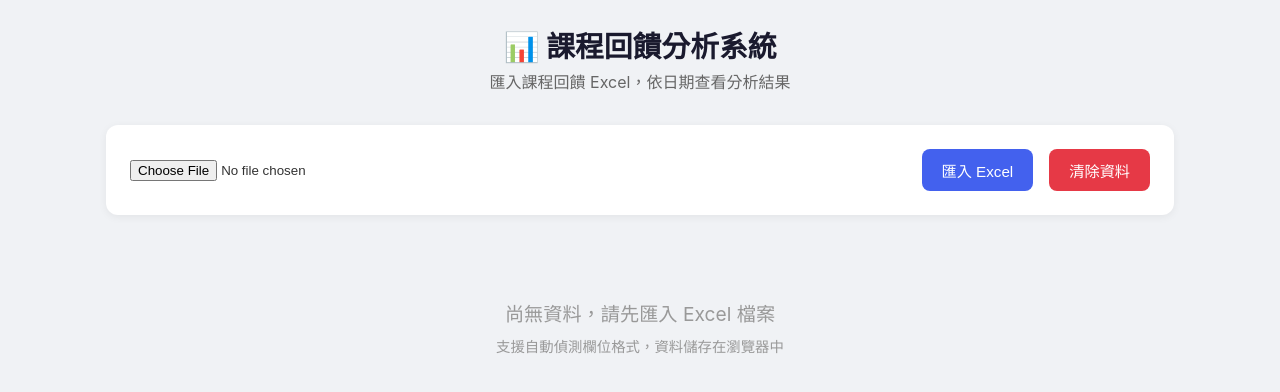
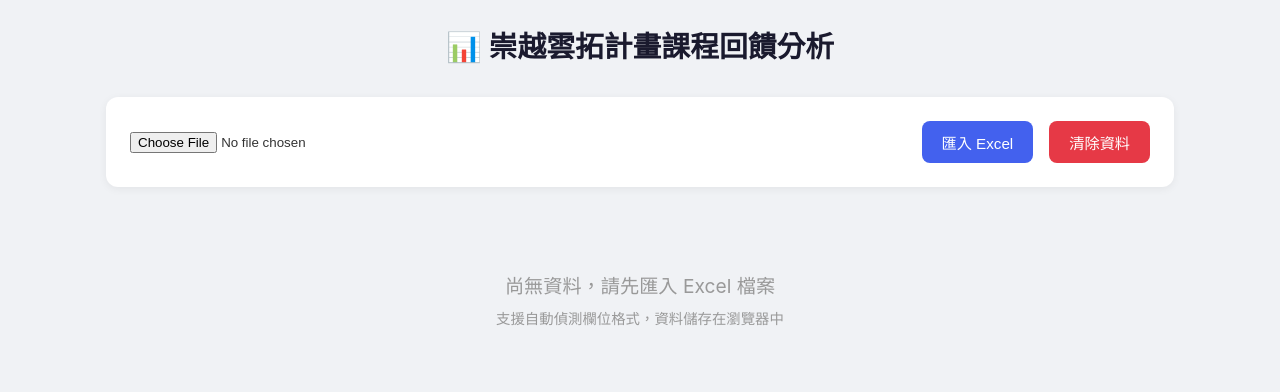
Before and after one commit to queena-chen-qq/TSC-Feedback-Analysis-Website, a React (Vite) app in the folder client/: page / in a window 1280 px wide. Shown: the top 392 px of the page. Built offline with nearby package versions, Linux system fonts and the light colour scheme.

Commit message:
fix: 更新標題為崇越雲拓計畫課程回饋分析

```diff
--- a/client/index.html
+++ b/client/index.html
@@ -3,7 +3,7 @@
 <head>
   <meta charset="UTF-8" />
   <meta name="viewport" content="width=device-width, initial-scale=1.0" />
-  <title>客戶回饋分析系統</title>
+  <title>崇越雲拓計畫課程回饋分析</title>
 </head>
 <body>
   <div id="root"></div>
--- a/client/src/App.jsx
+++ b/client/src/App.jsx
@@ -97,8 +97,7 @@ export default function App() {
   return (
     <div className="app">
       <header>
-        <h1>📊 課程回饋分析系統</h1>
-        <p>匯入課程回饋 Excel，依日期查看分析結果</p>
+        <h1>📊 崇越雲拓計畫課程回饋分析</h1>
       </header>
 
       <form className="upload-section" onSubmit={handleUpload}>
```
Also changed, not shown: 2 other files (tests, documents, lock files or other folders).
